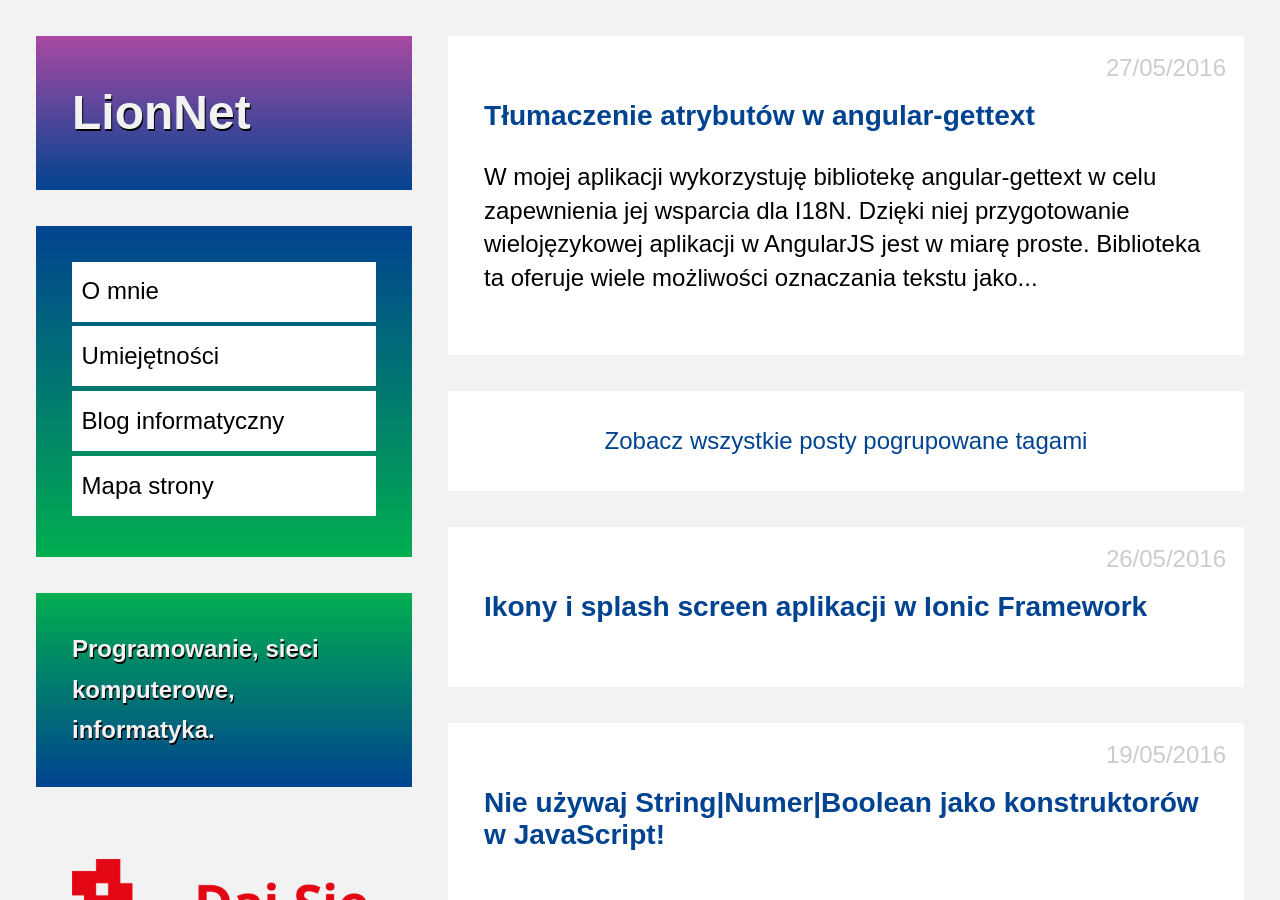
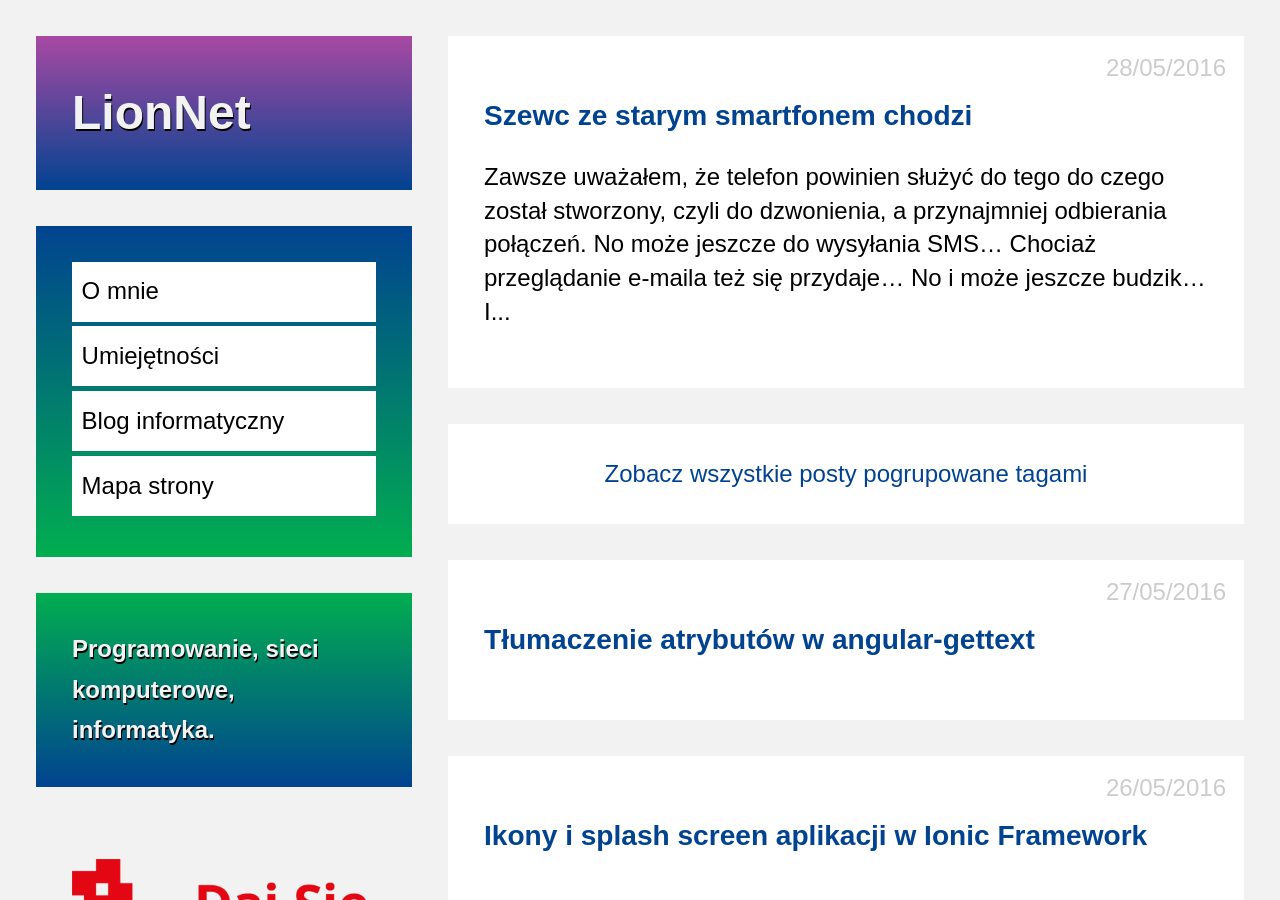
Before and after one commit to maciejlew/maciejlew.github.io, a Jekyll site: the page built from pages/blog.md, in a window 1280 px wide and 900 px high. Built offline with Jekyll 4.4.1, drawn with Linux system fonts in a browser that asks for light colours; some of the changed lines change nothing that is shown.

Commit message:
Adds post 'Szewc ze starym smartfonem chodzi'

```diff
--- /dev/null
+++ b/_posts/2016-05-28-szewc-ze-starym-smartfonem-chodzi.md
@@ -0,0 +1,97 @@
+---
+layout: post
+title: "Szewc ze starym smartfonem chodzi"
+date: "2016-05-28 19:30:00"
+description: 'Czy aby programować na smartfony trzeba je posiadać?'
+keywords: "daj się poznać 2016, konkurs programistyczny, aplikacja konkursowa,
+drug dose framework, aplikacja mobilna, pas pediatryczny, dawkowanie leków,
+ionic framework, angularjs, smartfony, android, programowanie na urządzenia
+mobilne, apache cordova, testowanie aplikacji mobilnych"
+tags:
+- DSP2016
+- JS
+- DDF
+---
+
+Zawsze uważałem, że telefon powinien służyć do tego do czego został stworzony,
+czyli do dzwonienia, a przynajmniej odbierania połączeń. No może jeszcze do
+wysyłania SMS... Chociaż przeglądanie e-maila też się przydaje... No i może
+jeszcze budzik... I rozbudowana lista kontaktów... I apka do sprawdzania
+autobusów... No dobra wystarczy! W każdym razie, po wejściu na rynek smartfonów
+długo się im opierałem, w końcu kupiłem sobie jeden z podanych wyżej powodów.
+
+Czas mijał, większość ludzi, zwłaszcza tych na abonamencie, rzuciła się w wir
+corocznego zmieniania modeli swoich telefonów (w liczbie mnogiej bo czasami
+jeden to za mało...). Mnie to nie ruszało, zgodnie z zasadą *"działa - nie
+ruszaj!"*. Nadszedł jednak taki czas że ten brak pogoni za postępem odbił się
+na moich planach...
+
+### Programowanie na urządzenia mobilne
+
+Programowanie na urządzenia mobilne jest stosunkowo młodą gałęzią całego biznesu
+kręcącego się wokół dostarczania ludzkości nowych rozwiązań informatycznych.
+Cały czas się to rozwija - **nowy sprzęt, nowe technologie, nowe frameworki** -
+trudno za tym wszystkim nadążyć.
+
+#### Programowanie hybrydowe
+
+Na szczęście, **ze zmianami w sprzęcie i jego różnorodnością
+można sobie już dziś poradzić przy pomocy frameworków do tworzenia aplikacji
+hybrydowych**, np. Ionic Framework. Pisanie kodu który działa podobnie, a w każdym
+razie w miarę przewidywalnie, na dużej gamie sprzętu powoduje że takie rozwiązanie
+jak Ionic zyskuje ostatnio na popularności. Nie potrzebujemy już znać kilku języków
+programowania, instalować kilku emulatorów lub kupować kilku urządzeń różnych
+producentów, by zbudować aplikację z powodzeniem uruchamianą przez szerokie
+spektrum użytkowników. Możliwe jest nawet uruchomienie takich aplikacji na
+urządzeniach już dawno zapomnianych nawet przez ich producentów, którzy przestali
+im już dostarczać aktualizacje OS. Na przykład [Apache Cordova udało mi się
+zmusić do współpracy z archaicznym dziś Androidem 2.3][1], choć dokumentacja mówi
+że do działania potrzebna jest dużo nowsza wersja Androida!
+
+##### Programowanie hybrydowe bez sprzętu
+
+Podczas programowania aplikacji we frameworku takim jak Ionic wcale nie potrzebujemy
+instalować emulatora ani posiadać smartfona. Podstawową funkcjonalność można
+bardzo łatwo przetestować w przeglądarce. Oczywiście Ionic wspiera uruchamianie
+aplikacji na emulatorze a także wysyłanie jej do podłączonego urządzenia.
+Jednak testowanie w przeglądarce to najszybsze i najwygodniejsze rozwiązanie.
+We wbudowanej w przeglądarce konsoli można szybko debugować podstawowe problemy.
+
+##### Przeglądarka to nie wszystko
+
+Niektóre funkcjonalności nie zadziałają nam w przeglądarce. Trudno na przykład
+skorzystać z systemu plików, wibracji, powiadomień, listy kontaktów itp. To jednak
+trzeba przetestować na emulatorze lub na urządzeniu. I tu zaczynają się schody.
+
+#### Problemy z debugowaniem na starym sprzęcie
+
+Nie wszystko wszystko wygląda tak kolorowo z testowaniem na starych Androidach,
+zwłaszcza jeśli nie działa i nie wiesz dlaczego, a logów nie ma... Nawet [dobre
+pokrycie kodu testami jednostkowymi][3] nie zawsze wszystko wyłapie, zwłaszcza
+gdy dopiero uczysz się danej biblioteki. Plugin dedykowany do współpracy z
+*console.log* nie działa. Chrome Remote Debugging działa od Androida
+4.4... Generalnie, nawet jeśli to co chcesz zrobić powinno działać, a problemem
+jest Twój błąd w kodzie to nie dowiesz się o tym bo logów ni ma...
+
+### No i co dalej?
+
+W [planach rozwoju mojej aplikacji do obliczania dawek leków][2] miałem dodanie
+pobierania danych z systemu plików urządzenia na którym aplikacja jest uruchamiana.
+Użytkownik miał mieć możliwość definiowania swoich własnych zestawów leków i dawek.
+To niestety na razie nie będzie działało. Zestawy te muszą zostać zdefiniowane
+przed zbudowaniem paczki i wraz z nią wgrane na urządzenie. Może to i lepiej,
+zapobiegnie to różnym niebezpieczeństwom jakie musiałyby być brane pod uwagę gdyby
+w ustawienia dawkowania mógł ingerować każdy kto ma dostęp do urządzenia. Do
+tego problemu wrócę gdy sam siebie przekonam do zmiany telefonu i będę miał
+na czym testować.
+
+Podsumowując, **nie potrzebujesz mieć wypasionego smartfona** by móc zacząć pisać
+aplikacje na urządzenia mobilne. Mimo wszystko, **warto jednak mieć w miarę aktualny
+OS**, aby móc w pełni wykorzystać możliwości jakie dają nam biblioteki i narzędzia
+przygotowane do debugowania aplikacji.
+
+[1]: {{site.url}}/2016/04/16/apache-cordova-ionic-framework-i-starsze-wersje-androida.html
+[2]: {{site.url}}/2016/05/04/moscow-dla-drug-dose-framework.html
+[3]: {{site.url}}/2016/05/18/code-coverage-w-karma.html
+
+{% include acronyms.md %}
--- a/pages/map.md
+++ b/pages/map.md
@@ -24,6 +24,7 @@ redirect_from: /map/
  * [Umiejętności](../umiejetnosci)
  * [Kontakt](../kontakt)
  * [Blog informatyczny](../blog)
+   * [Szewc ze starym smartfonem chodzi](../2016/05/28/szewc-ze-starym-smartfonem-chodzi.html)
    * [Tłumaczenie atrybutów w angular-gettext](../2016/05/27/tlumaczenie-atrybutow-html-w-angular-gettext.html)
    * [Ikony i splash screen aplikacji w Ionic Framework](../2016/05/26/ikony-i-splash-screen-aplikacji-w-ionic-framework.html)
    * [Nie używaj String\|Numer\|Boolean jako konstruktorów w JavaScript!](../2016/05/19/nie-uzywaj-string-number-boolean-jako-konstruktorow-w-javascript.html)
```
